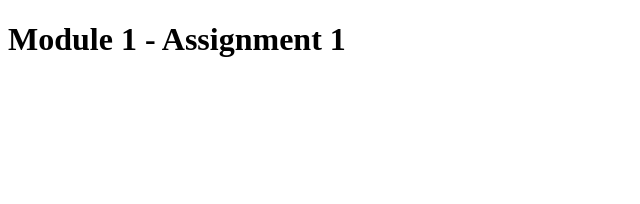
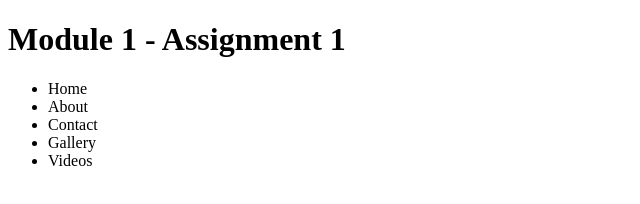
Before and after one commit to agilligan27/m1-hw1-gilligan-amy, a plain HTML site: page index.html in a window 1280 px wide. Shown: the whole page, without its empty margins (0-640 px from the left). Drawn offline with Linux system fonts and the light colour scheme.

Commit message:
Add unordered list to nav

```diff
--- a/index.html
+++ b/index.html
@@ -10,6 +10,13 @@
     <header>
         <h1>Module 1 - Assignment 1</h1>
         <nav>
+            <ul>
+                <li>Home</li>
+                <li>About</li>
+                <li>Contact</li>
+                <li>Gallery</li>
+                <li>Videos</li>
+            </ul>
 
         </nav>
     </header>
```
